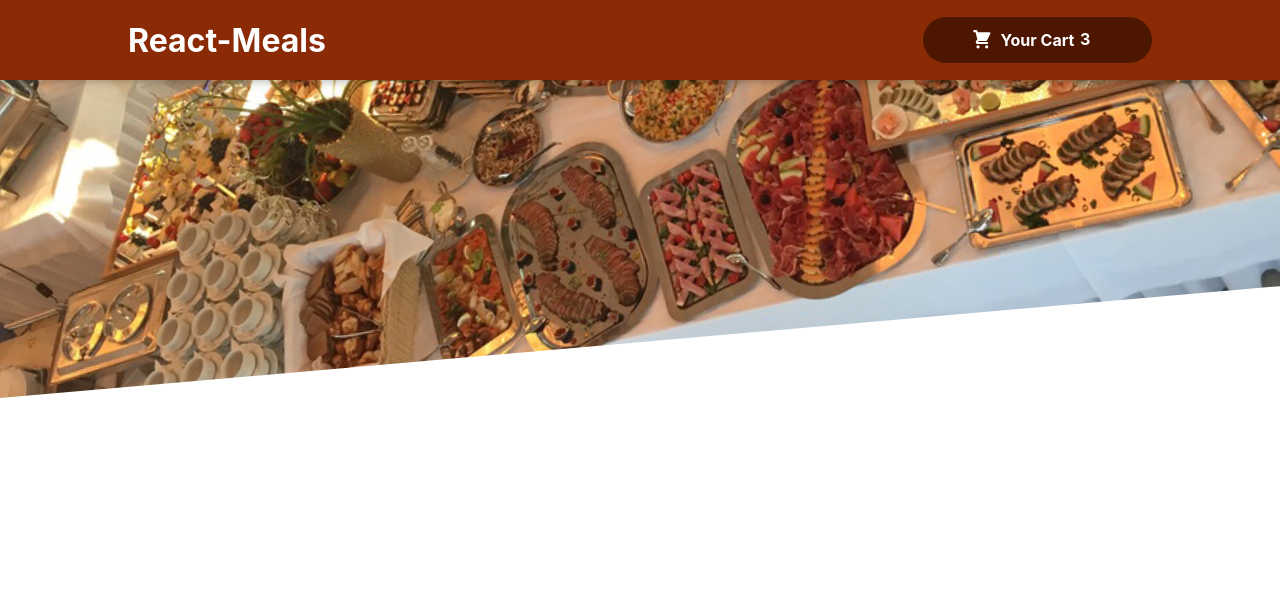
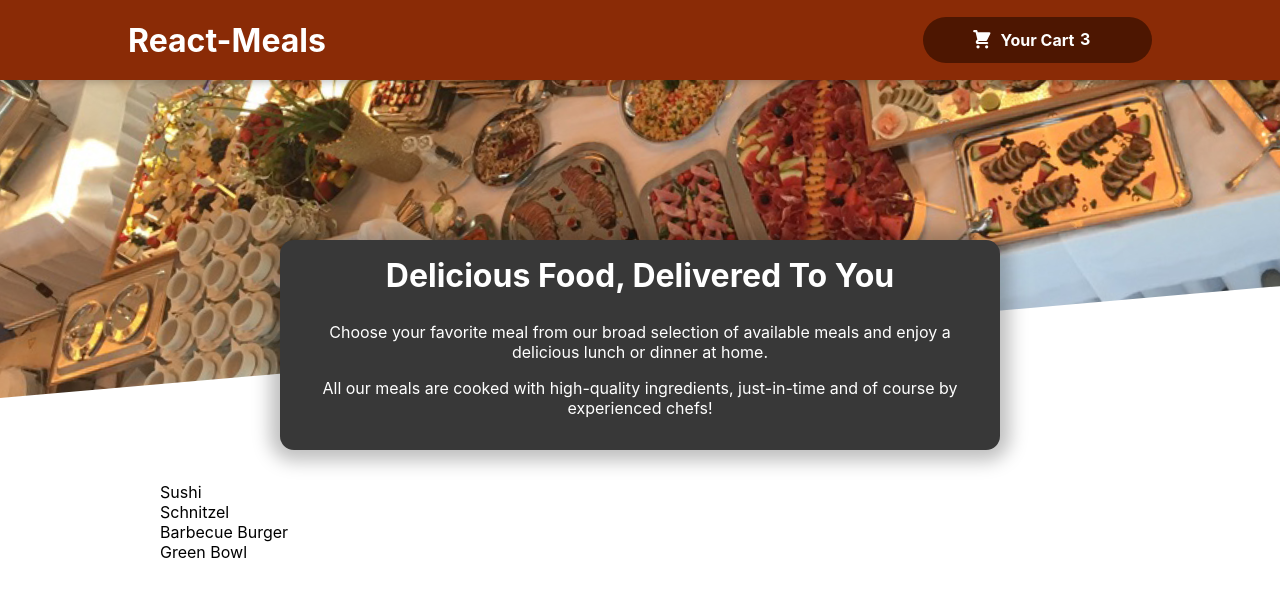
Before and after one commit to MaximilianLincks/Food-Order, a React (Create React App) app: page / in a window 1280 px wide. Shown: the top 596 px of the page. Built offline with nearby package versions, Linux system fonts and the light colour scheme.

Commit message:
added Meals components

```diff
--- a/src/App.tsx
+++ b/src/App.tsx
@@ -1,9 +1,13 @@
 import Header from "./components/Layout/Header";
+import Meals from "./components/Meals/Meals";
 
 function App() {
   return (
     <>
       <Header />
+      <main>
+        <Meals />
+      </main>
     </>
   );
 }
--- /dev/null
+++ b/src/components/Meals/AvailableMeals.tsx
@@ -0,0 +1,18 @@
+import DUMMY_MEALS from "./dummy-meals";
+import classes from "./styles/AvailableMeals.module.css"
+const AvailAbleMeals = () => {
+
+    const mealsList = DUMMY_MEALS.map(meal => <li>{meal.name}</li>);
+
+    return (
+        <section className={classes.meals}>
+            <ul>
+            {mealsList}
+            </ul>
+
+        </section>
+
+    );
+}
+
+export default AvailAbleMeals;
--- /dev/null
+++ b/src/components/Meals/Meals.tsx
@@ -0,0 +1,20 @@
+import AvailAbleMeals from "./AvailableMeals";
+import MealsSummary from "./MealsSummary";
+
+export type meal = {
+  id: string;
+  name: string;
+  description: string;
+  price: number;
+};
+
+const Meals = () => {
+  return (
+    <>
+      <MealsSummary />
+      <AvailAbleMeals />
+    </>
+  );
+};
+
+export default Meals;
--- /dev/null
+++ b/src/components/Meals/MealsSummary.tsx
@@ -0,0 +1,19 @@
+import classes from "./styles/MealsSummary.module.css";
+
+const MealsSummary = () => {
+  return (
+    <section className={classes.summary}>
+      <h2>Delicious Food, Delivered To You</h2>
+      <p>
+        Choose your favorite meal from our broad selection of available meals
+        and enjoy a delicious lunch or dinner at home.
+      </p>
+      <p>
+        All our meals are cooked with high-quality ingredients, just-in-time and
+        of course by experienced chefs!
+      </p>
+    </section>
+  );
+};
+
+export default MealsSummary;
--- /dev/null
+++ b/src/components/Meals/dummy-meals.ts
@@ -0,0 +1,30 @@
+import { meal } from "./Meals";
+
+const DUMMY_MEALS: meal[] = [
+    {
+      id: 'm1',
+      name: 'Sushi',
+      description: 'Finest fish and veggies',
+      price: 22.99,
+    },
+    {
+      id: 'm2',
+      name: 'Schnitzel',
+      description: 'A german specialty!',
+      price: 16.5,
+    },
+    {
+      id: 'm3',
+      name: 'Barbecue Burger',
+      description: 'American, raw, meaty',
+      price: 12.99,
+    },
+    {
+      id: 'm4',
+      name: 'Green Bowl',
+      description: 'Healthy...and green...',
+      price: 18.99,
+    },
+  ];
+
+  export default DUMMY_MEALS;
--- /dev/null
+++ b/src/components/Meals/styles/AvailableMeals.module.css
@@ -0,0 +1,24 @@
+.meals {
+    max-width: 60rem;
+    width: 90%;
+    margin: 2rem auto;
+    animation: meals-appear 1s ease-out forwards;
+  }
+
+  .meals ul {
+    list-style: none;
+    margin: 0;
+    padding: 0;
+  }
+
+  @keyframes meals-appear {
+    from {
+      opacity: 0;
+      transform: translateY(3rem);
+    }
+
+    to {
+      opacity: 1;
+      transform: translateY(0);
+    }
+  }
--- /dev/null
+++ b/src/components/Meals/styles/MealsSummary.module.css
@@ -0,0 +1,18 @@
+.summary {
+    text-align: center;
+    max-width: 45rem;
+    width: 90%;
+    margin: auto;
+    margin-top: -10rem;
+    position: relative;
+    background-color: #383838;
+    color: white;
+    border-radius: 14px;
+    padding: 1rem;
+    box-shadow: 0 1px 18px 10px rgba(0, 0, 0, 0.25);
+  }
+
+  .summary h2 {
+    font-size: 2rem;
+    margin-top: 0;
+  }
```
Also changed, not shown: src/components/Meals/styles/Meals.module.css (added).
